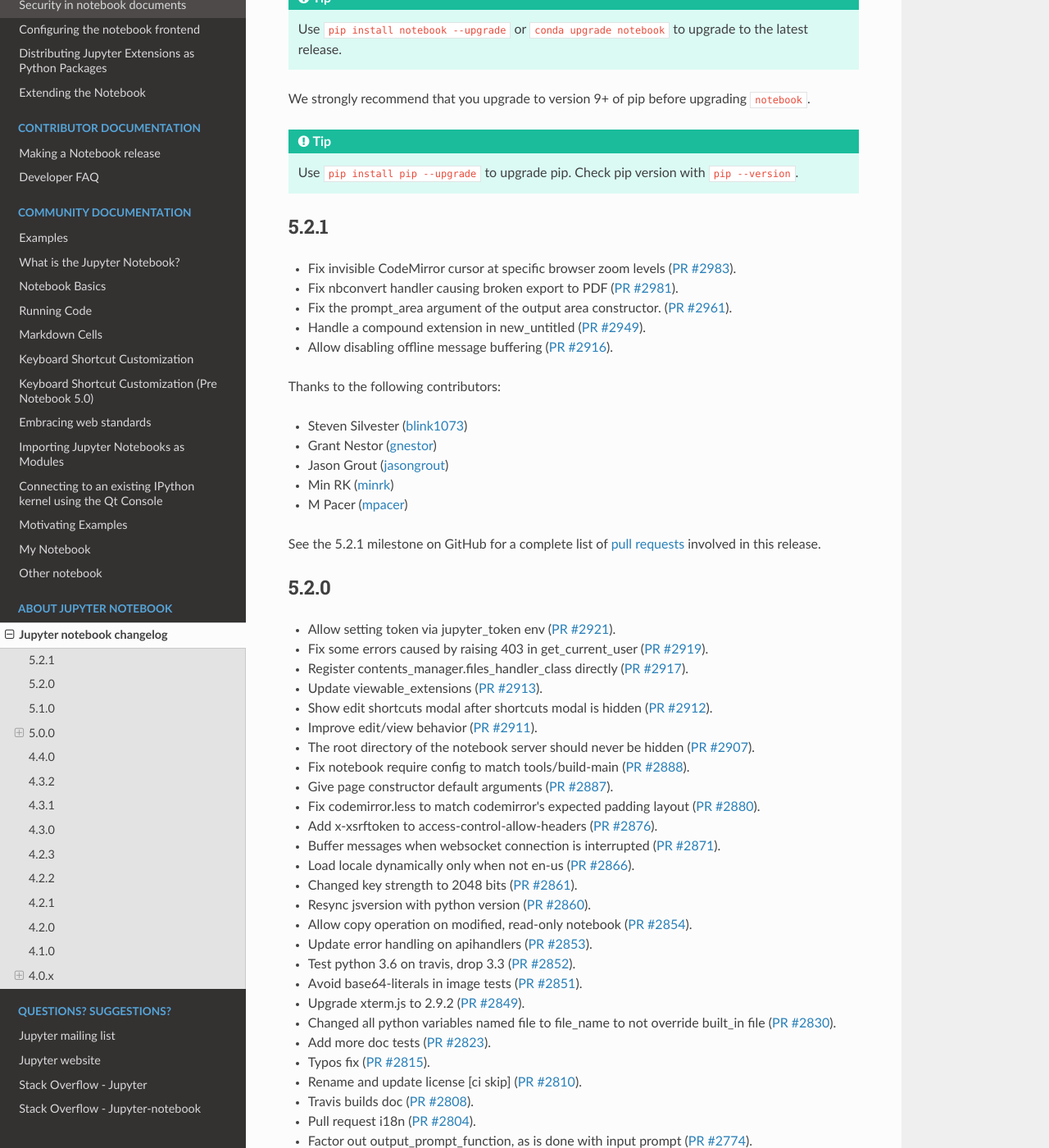
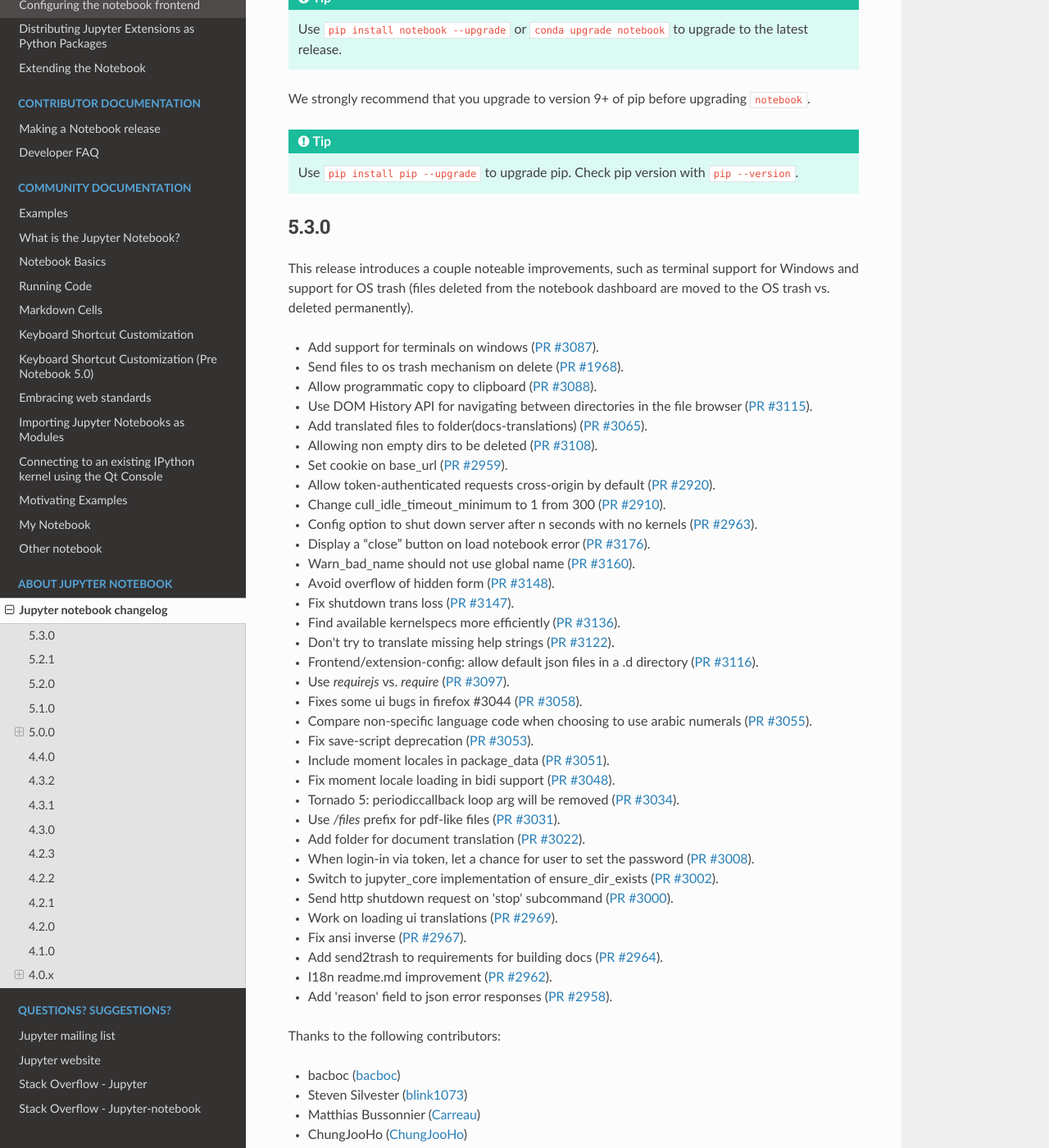
Before and after one commit to jupyter/nbclassic, a Sphinx documentation site: the page built from docs/source/changelog.rst, in a window 1280 px wide and 1400 px high, scrolled down 225 px. Shown: the whole window at 82% size. Built offline with Sphinx 7.4.7 and the Read the Docs theme 2.0.0, drawn with Linux system fonts in a browser that asks for light colours; pages that are not in the unit, such as notebooks, are missing from menus; the version number could not be read and is left out; some of the changed text lies outside the part shown.

Commit message:
Add 5.3.0 to changelog

```diff
--- a/docs/source/changelog.rst
+++ b/docs/source/changelog.rst
@@ -20,6 +20,75 @@
     Use ``pip install pip --upgrade`` to upgrade pip. Check pip version with
     ``pip --version``.
 
+
+.. _release-5.3.0:
+
+5.3.0
+-----
+
+This release introduces a couple noteable improvements, such as terminal support for Windows and support for OS trash (files deleted from the notebook dashboard are moved to the OS trash vs. deleted permanently).
+
+- Add support for terminals on windows (:ghpull:`3087`).
+- Send files to os trash mechanism on delete (:ghpull:`1968`).
+- Allow programmatic copy to clipboard (:ghpull:`3088`).
+- Use DOM History API for navigating between directories in the file browser (:ghpull:`3115`).
+- Add translated files to folder(docs-translations) (:ghpull:`3065`).
+- Allowing non empty dirs to be deleted (:ghpull:`3108`).
+- Set cookie on base_url (:ghpull:`2959`).
+- Allow token-authenticated requests cross-origin by default (:ghpull:`2920`).
+- Change cull_idle_timeout_minimum to 1 from 300 (:ghpull:`2910`).
+- Config option to shut down server after n seconds with no kernels (:ghpull:`2963`).
+- Display a "close" button on load notebook error (:ghpull:`3176`).
+- Warn_bad_name should not use global name (:ghpull:`3160`).
+- Avoid overflow of hidden form (:ghpull:`3148`).
+- Fix shutdown trans loss (:ghpull:`3147`).
+- Find available kernelspecs more efficiently (:ghpull:`3136`).
+- Don\'t try to translate missing help strings (:ghpull:`3122`).
+- Frontend/extension-config: allow default json files in a .d directory (:ghpull:`3116`).
+- Use `requirejs` vs. `require` (:ghpull:`3097`).
+- Fixes some ui bugs in firefox #3044 (:ghpull:`3058`).
+- Compare non-specific language code when choosing to use arabic numerals (:ghpull:`3055`).
+- Fix save-script deprecation (:ghpull:`3053`).
+- Include moment locales in package_data (:ghpull:`3051`).
+- Fix moment locale loading in bidi support (:ghpull:`3048`).
+- Tornado 5: periodiccallback loop arg will be removed (:ghpull:`3034`).
+- Use `/files` prefix for pdf-like files (:ghpull:`3031`).
+- Add folder for document translation (:ghpull:`3022`).
+- When login-in via token, let a chance for user to set the password (:ghpull:`3008`).
+- Switch to jupyter_core implementation of ensure_dir_exists (:ghpull:`3002`).
+- Send http shutdown request on \'stop\' subcommand (:ghpull:`3000`).
+- Work on loading ui translations  (:ghpull:`2969`).
+- Fix ansi inverse (:ghpull:`2967`).
+- Add send2trash to requirements for building docs (:ghpull:`2964`).
+- I18n readme.md improvement (:ghpull:`2962`).
+- Add \'reason\' field to json error responses (:ghpull:`2958`).
+
+Thanks to the following contributors:
+
+- bacboc (`bacboc <https://github.com/bacboc>`__)
+- Steven Silvester (`blink1073 <https://github.com/blink1073>`__)
+- Matthias Bussonnier (`Carreau <https://github.com/Carreau>`__)
+- ChungJooHo (`ChungJooHo <https://github.com/ChungJooHo>`__)
+- edida (`edida <https://github.com/edida>`__)
+- Francesco Franchina (`ferdas <https://github.com/ferdas>`__)
+- forbxy (`forbxy <https://github.com/forbxy>`__)
+- Grant Nestor (`gnestor <https://github.com/gnestor>`__)
+- Josh Barnes (`jcb91 <https://github.com/jcb91>`__)
+- JocelynDelalande (`JocelynDelalande <https://github.com/JocelynDelalande>`__)
+- Karthik Balakrishnan (`karthikb351 <https://github.com/karthikb351>`__)
+- Kevin Bates (`kevin-bates <https://github.com/kevin-bates>`__)
+- Kirit Thadaka (`kirit93 <https://github.com/kirit93>`__)
+- Maarten Breddels (`maartenbreddels <https://github.com/maartenbreddels>`__)
+- Madhu94 (`Madhu94 <https://github.com/Madhu94>`__)
+- Matthias Geier (`mgeier <https://github.com/mgeier>`__)
+- Michael Heilman (`mheilman <https://github.com/mheilman>`__)
+- Min RK (`minrk <https://github.com/minrk>`__)
+- PHaeJin (`PHaeJin <https://github.com/PHaeJin>`__)
+- Sukneet (`Sukneet <https://github.com/Sukneet>`__)
+- Thomas Kluyver (`takluyver <https://github.com/takluyver>`__)
+
+See the 5.3 milestone on GitHub for a complete list of
+`pull requests <https://github.com/jupyter/notebook/pulls?utf8=%E2%9C%93&q=is%3Apr%20milestone%3A5.3>`__ involved in this release.
 
 .. _release-5.2.1:
 
```
